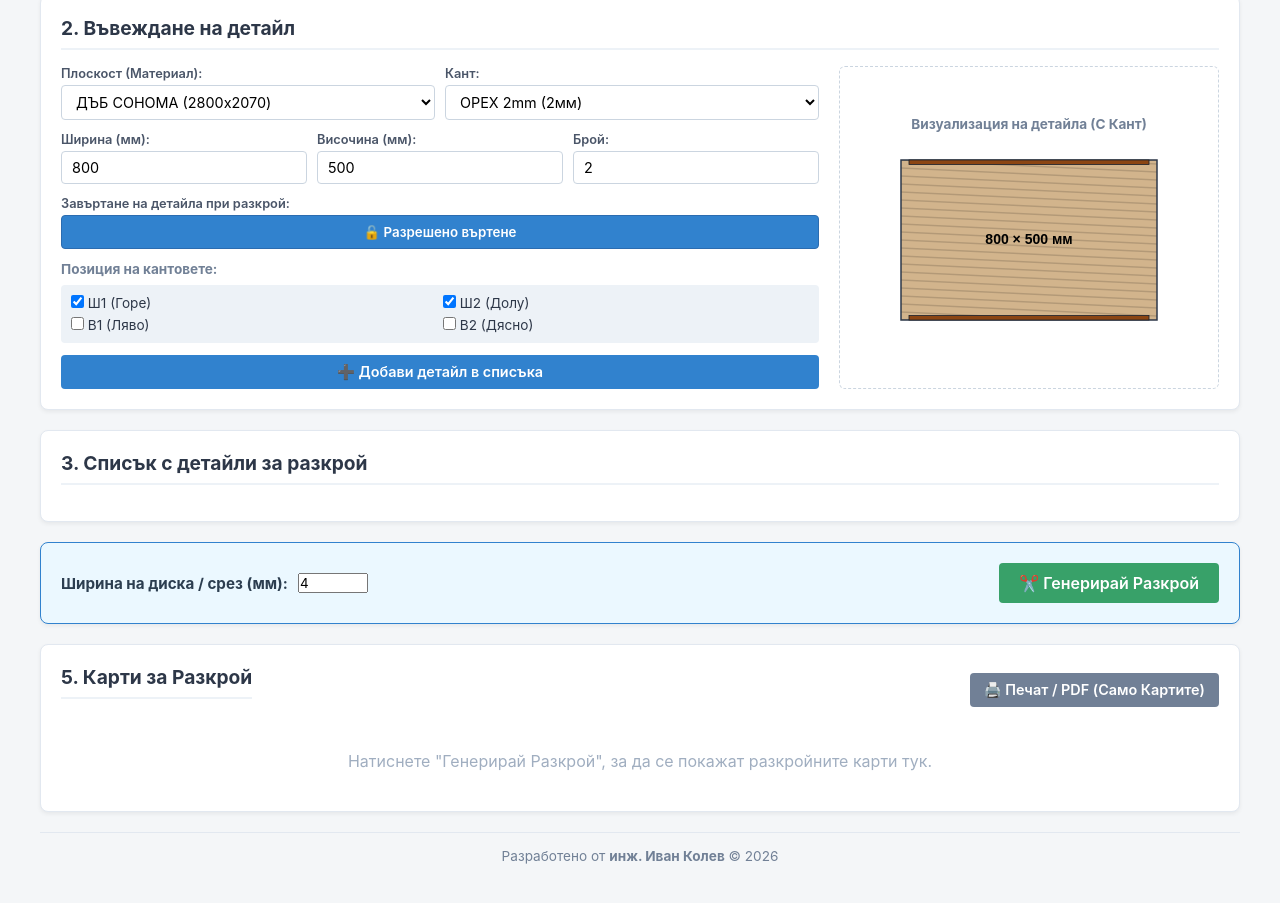
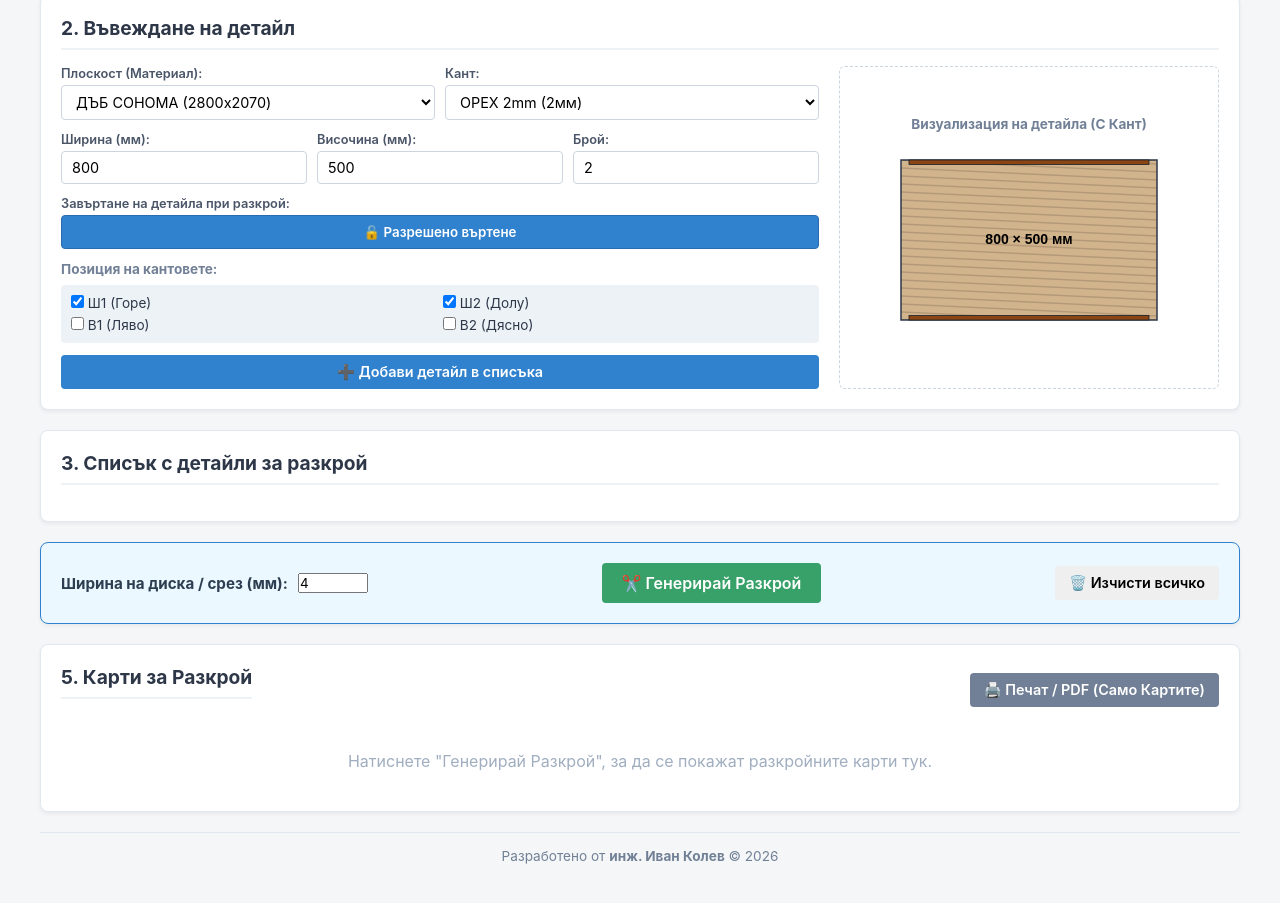
Before and after one commit to ivsko/Cutting, a website built with Vite: page index.html in a window 1280 px wide. Shown: the part 648-1551 px from the top of the page. Built offline with nearby package versions, Linux system fonts and the light colour scheme.

Commit message:
Update index.html

```diff
--- a/index.html
+++ b/index.html
@@ -156,6 +156,7 @@
           <input type="number" id="kerf" value="4" min="0" max="10" style="width: 70px;">
         </div>
         <button id="runCutting" class="btn btn-success btn-large">✂️ Генерирай Разкрой</button>
+        <button id="clearAllParts" class="btn">🗑️ Изчисти всичко</button>
       </div>
     </section>
 
@@ -169,6 +170,7 @@
         <p class="placeholder-text no-print">Натиснете "Генерирай Разкрой", за да се покажат разкройните карти тук.</p>
       </div>
     </section>
+
     <div style="text-align: center; padding: 15px; margin-top: 20px; font-size: 0.85rem; color: #718096; border-top: 1px solid #e2e8f0;">
       Разработено от <b>инж. Иван Колев</b> © 2026
     </div>
```
